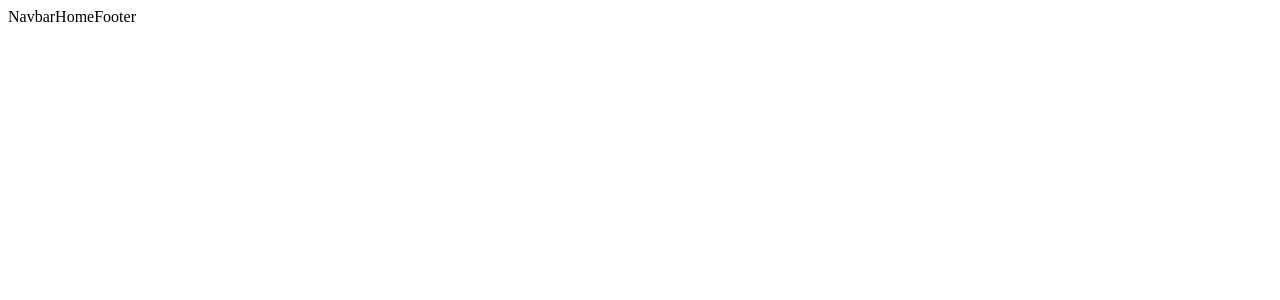
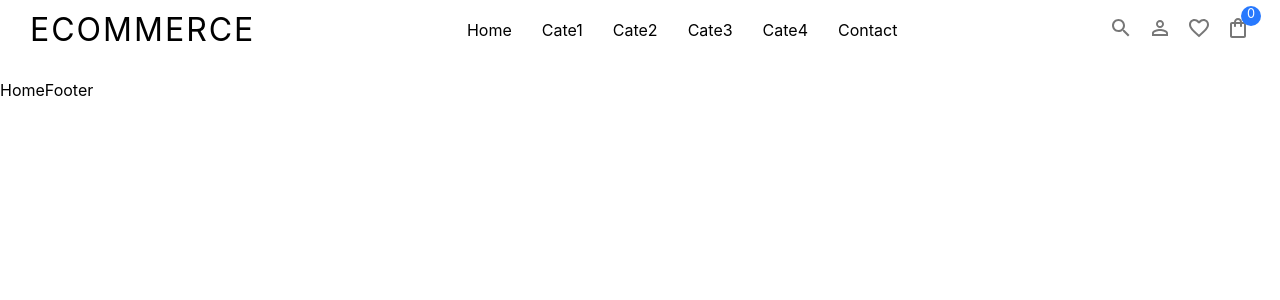
Before and after one commit to vanshulagarwal/VASHOP-client, a React (Vite) app: page / in a window 1280 px wide. Shown: the top 300 px of the page. Built offline with nearby package versions, Linux system fonts and the light colour scheme.

Commit message:
created navbar

```diff
--- a/src/App.jsx
+++ b/src/App.jsx
@@ -1,5 +1,5 @@
 import { useState } from 'react'
-import './App.css'
+import './App.scss'
 import { createBrowserRouter, RouterProvider, Outlet } from 'react-router-dom'
 import Home from './pages/Home/Home'
 import Products from './pages/Products/Products'
--- /dev/null
+++ b/src/App.scss
@@ -0,0 +1,6 @@
+.app {
+    .link {
+        color: inherit;
+        text-decoration: none;
+    }
+}
--- a/src/components/Navbar/Navbar.jsx
+++ b/src/components/Navbar/Navbar.jsx
@@ -1,8 +1,53 @@
 import React from "react"
+import KeyboardArrowDownIcon from '@mui/icons-material/KeyboardArrowDown';
+import SearchIcon from '@mui/icons-material/Search';
+import PersonOutlineOutlinedIcon from '@mui/icons-material/PersonOutlineOutlined';
+import FavoriteBorderOutlinedIcon from '@mui/icons-material/FavoriteBorderOutlined';
+import ShoppingBagOutlinedIcon from '@mui/icons-material/ShoppingBagOutlined';
+import { Link } from "react-router-dom";
+import "./Navbar.scss";
 
 const Navbar = () => {
     return <>
-        Navbar
+        <div className="navbar">
+            <div className="wrapper">
+                <div className="left">
+                    <Link className="link" to="/">ECOMMERCE</Link>
+                </div>
+                <div className="center">
+                    <div className="item">
+                        <Link className="link" to="/">Home</Link>
+                    </div>
+                    <div className="item">
+                        <Link className="link" to="/products?categories=cate1">Cate1</Link>
+                    </div>
+                    <div className="item">
+                        <Link className="link" to="/products?categories=cate2">Cate2</Link>
+                    </div>
+                    <div className="item">
+                        <Link className="link" to="/products?categories=cate3">Cate3</Link>
+                    </div>
+                    <div className="item">
+                        <Link className="link" to="/products?categories=cate4">Cate4</Link>
+                    </div>
+                    <div className="item">
+                        <Link className="link" to="/">Contact</Link>
+                    </div>
+                </div>
+
+                <div className="right">
+                    <div className="icons">
+                        <SearchIcon />
+                        <PersonOutlineOutlinedIcon />
+                        <FavoriteBorderOutlinedIcon />
+                        <div className="cartIcon">
+                            <ShoppingBagOutlinedIcon />
+                            <span>0</span>
+                        </div>
+                    </div>
+                </div>
+            </div>
+        </div>
     </>
 }
 
--- /dev/null
+++ b/src/components/Navbar/Navbar.scss
@@ -0,0 +1,55 @@
+.navbar {
+    height: 80px;
+
+    .wrapper {
+        padding: 10px 30px;
+        display: flex;
+        justify-content: space-between;
+        align-items: center;
+
+        .item {
+            padding: 0 15px;
+            display: flex;
+            align-items: center;
+            font-size: 1rem;
+        }
+
+        .left {
+            font-size: 2rem;
+            letter-spacing: 2px;
+        }
+
+        .center {
+            display: flex;
+            align-items: center;
+        }
+
+        .right {
+            display: flex;
+            align-items: center;
+        }
+
+        .icons {
+            display: flex;
+            color: #777;
+            cursor: pointer;
+            gap: 15px;
+
+            .cartIcon {
+                position: relative;
+                span {
+                    font-size: 0.8rem;
+                    height: 1.25rem;
+                    width: 1.25rem;
+                    border-radius: 50%;
+                    background-color: #2879fe;
+                    color: white;
+                    position: absolute;
+                    top: -10px;
+                    left: 15px;
+                    text-align: center;
+                }
+            }
+        }
+    }
+}
--- a/src/index.css
+++ b/src/index.css
@@ -1,3 +1,8 @@
+body{
+  margin: 0;
+  font-family: Inter, system-ui, Avenir, Helvetica, Arial, sans-serif;
+}
+
 /* :root {
   font-family: Inter, system-ui, Avenir, Helvetica, Arial, sans-serif;
   line-height: 1.5;
```
Also changed, not shown: package.json (+6 -1 lines), src/App.css (deleted), 1 other file (tests, documents, lock files or other folders).
